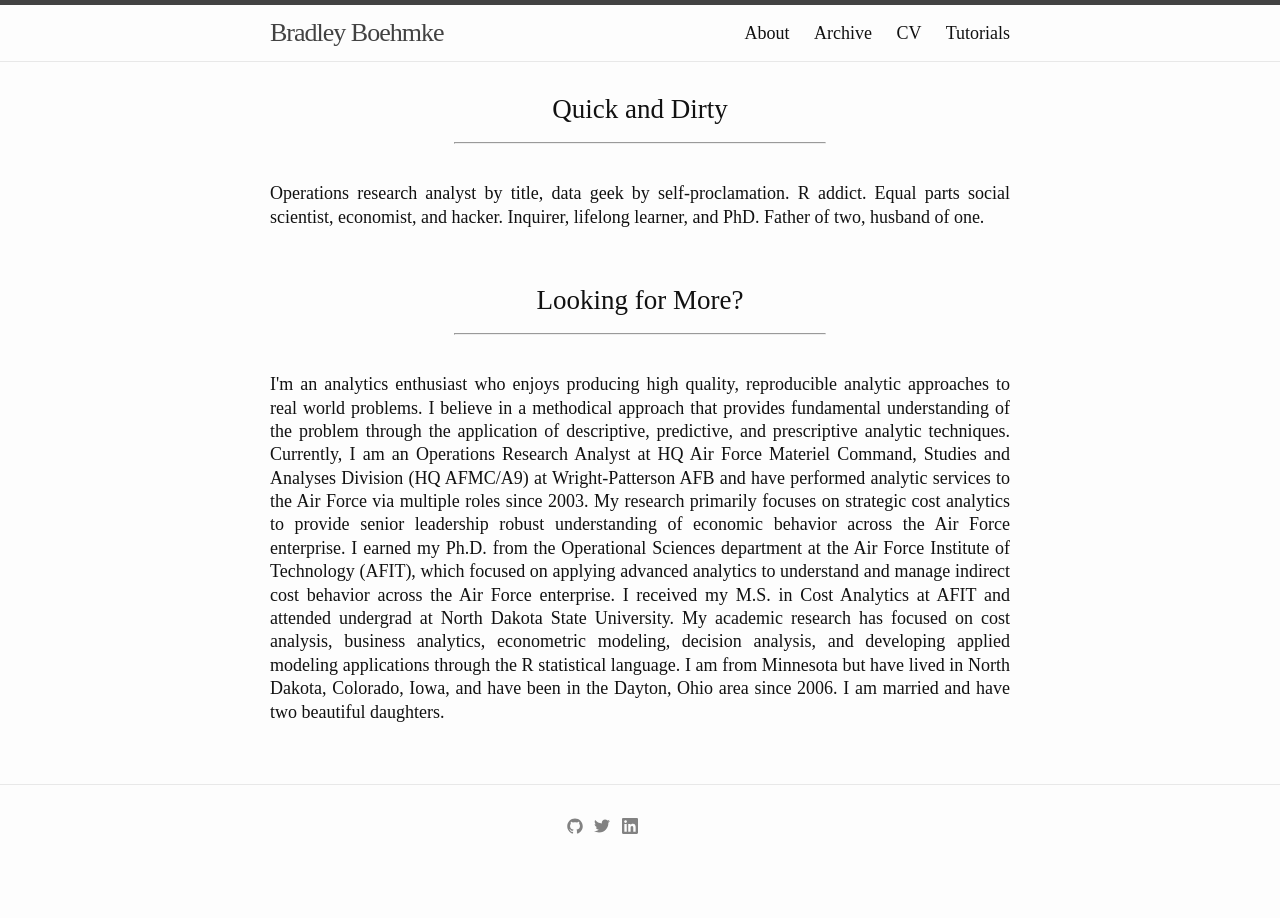
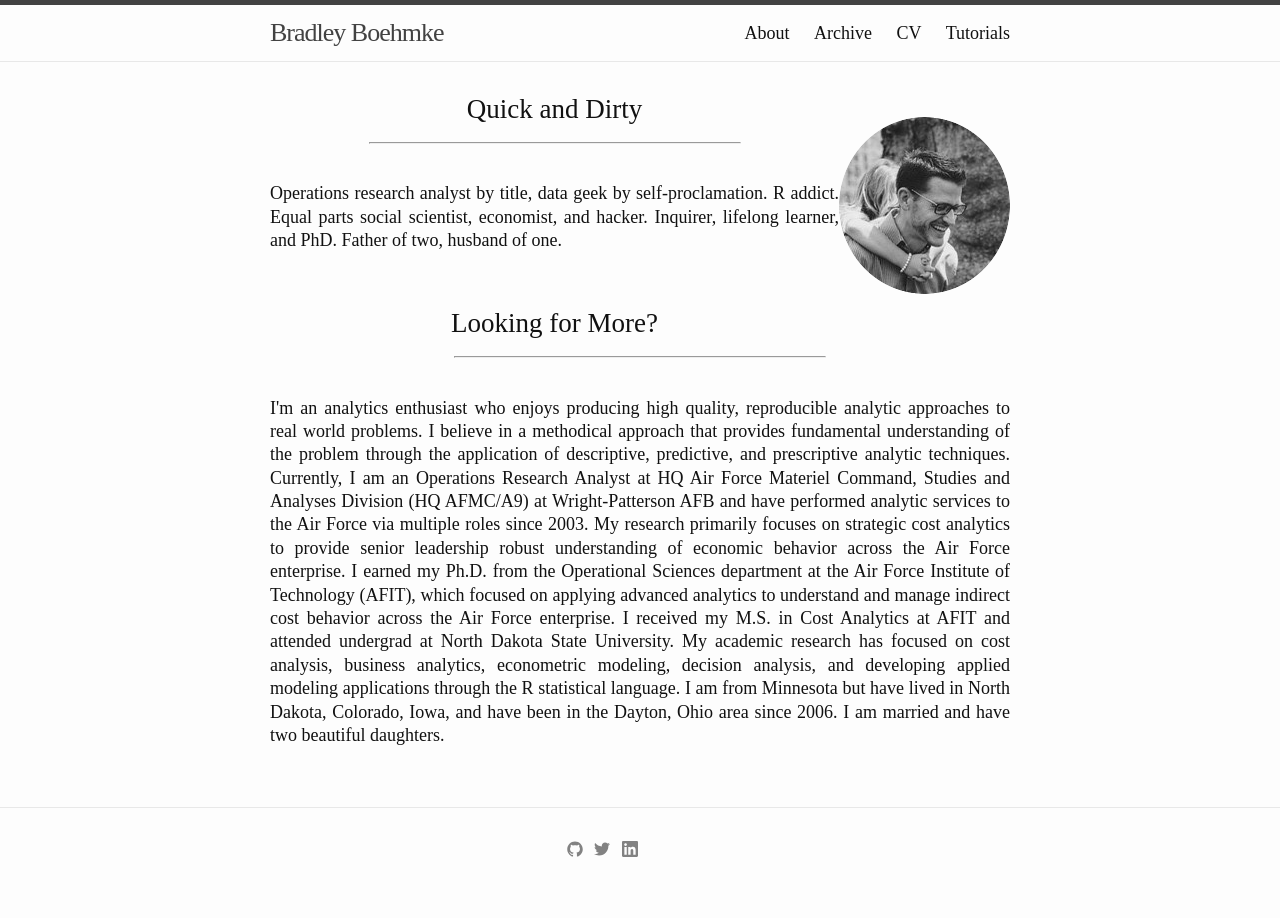
Before and after one commit to bradleyboehmke/bradleyboehmke, a Jekyll site: the page built from about.md, in a window 1280 px wide. Built offline with Jekyll 4.4.1, drawn with Linux system fonts in a browser that asks for light colours.

Commit message:
Update about.md

```diff
--- a/about.md
+++ b/about.md
@@ -10,6 +10,10 @@
     text-justify: inter-word;
 }
 </style>
+
+<center>
+<img src="/public/images/logo.png" alt="Brad" align="right" vspace="25">
+</center>
 
 # <center>Quick and Dirty</center>
 <center><hr width="50%"></center>
```
